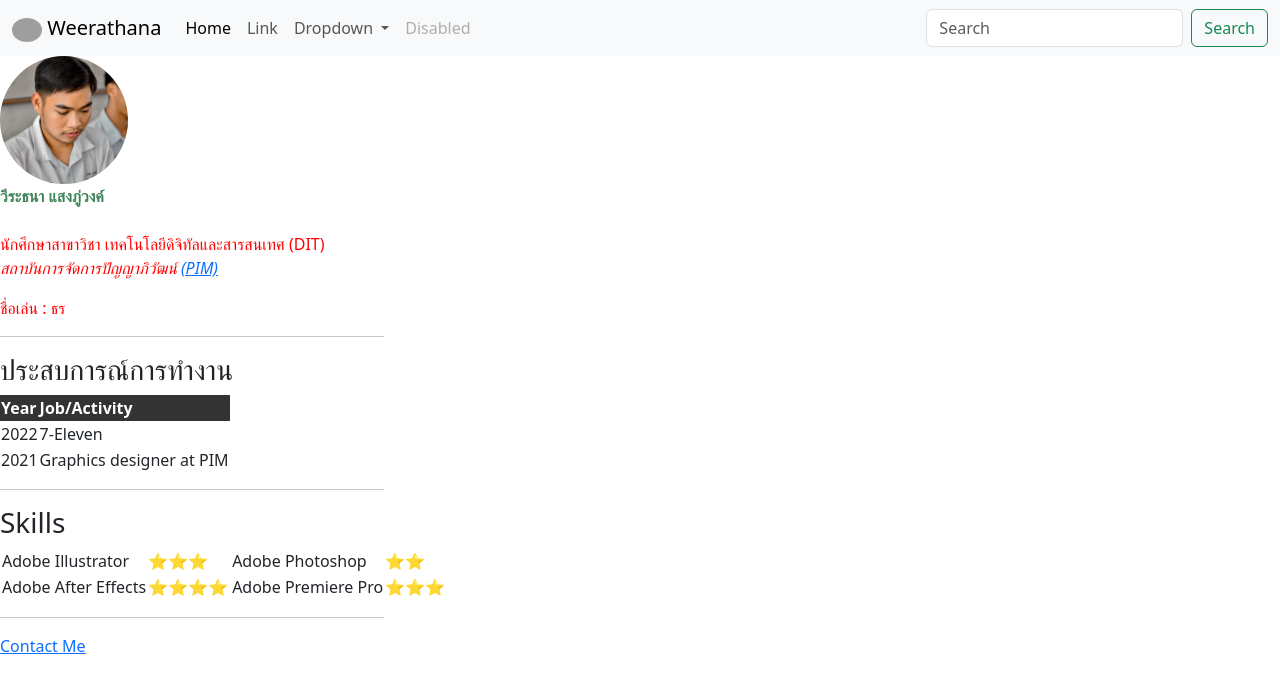
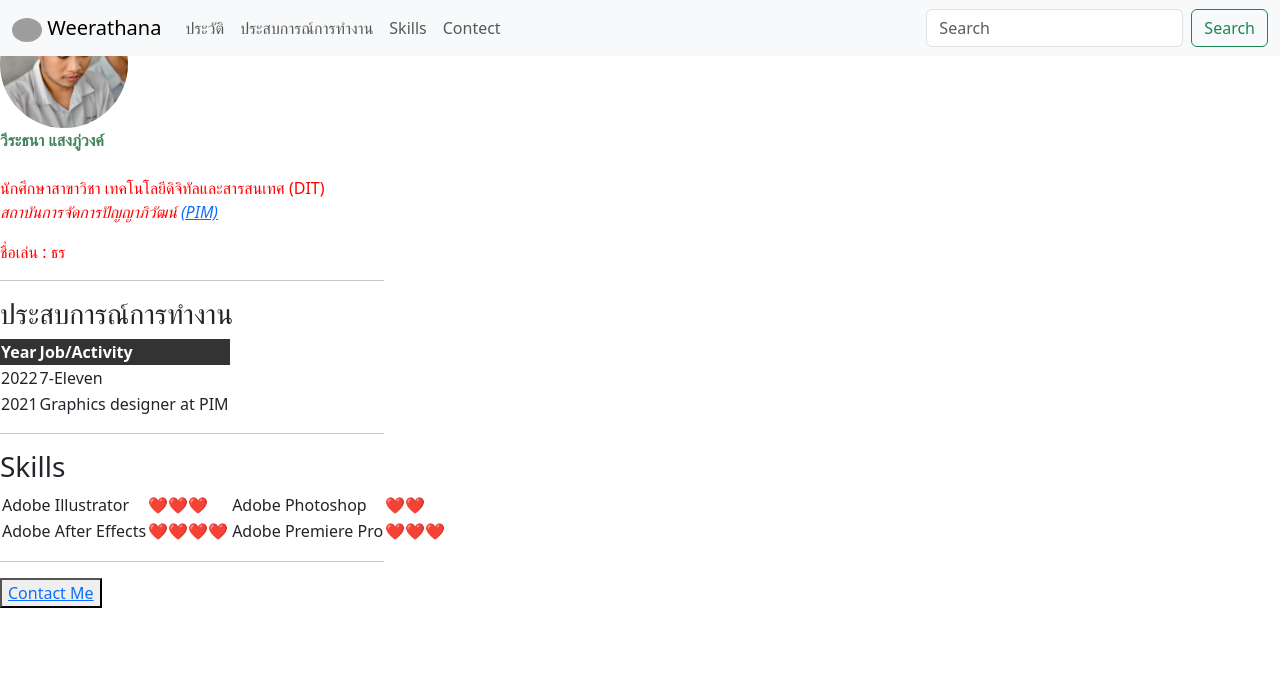
Before and after one commit to Weerathana19/ResumeV1, a plain HTML site: page index.html in a window 1280 px wide. Drawn offline with nearby package versions, Linux system fonts and the light colour scheme; grey boxes are pictures that could not be loaded.

Commit message:
Add files via upload

```diff
--- a/index.html
+++ b/index.html
@@ -12,7 +12,7 @@
   </head>
   <body>
 
-    <nav class="navbar navbar-expand-lg bg-body-tertiary">
+    <nav class="navbar navbar-expand-lg bg-body-tertiary fixed-top">
       <div class="container-fluid">
          <a class="navbar-brand" href="#">
           <img src="https://upload.wikimedia.org/wikipedia/pt/9/92/UKTV_channel_W_logo.png" alt="Bootstrap" width="30" height="24">
@@ -23,24 +23,17 @@
         <div class="collapse navbar-collapse" id="navbarSupportedContent">
           <ul class="navbar-nav me-auto mb-2 mb-lg-0">
             <li class="nav-item">
-              <a class="nav-link active" aria-current="page" href="#">Home</a>
+              <a class="nav-link" href="#1">ประวัติ</a>
             </li>
             <li class="nav-item">
-              <a class="nav-link" href="#">Link</a>
-            </li>
-            <li class="nav-item dropdown">
-              <a class="nav-link dropdown-toggle" href="#" role="button" data-bs-toggle="dropdown" aria-expanded="false">
-                Dropdown
-              </a>
-              <ul class="dropdown-menu">
-                <li><a class="dropdown-item" href="#">Action</a></li>
-                <li><a class="dropdown-item" href="#">Another action</a></li>
-                <li><hr class="dropdown-divider"></li>
-                <li><a class="dropdown-item" href="#">Something else here</a></li>
-              </ul>
+              <a class="nav-link" href="#2">ประสบการณ์การทำงาน</a>
             </li>
             <li class="nav-item">
-              <a class="nav-link disabled">Disabled</a>
+              <a class="nav-link" href="#3">Skills</a>
+            </li>
+
+            <li class="nav-item">
+              <a class="nav-link "href="#4">Contect</a>
             </li>
           </ul>
           <form class="d-flex" role="search">
@@ -52,12 +45,15 @@
     </nav>
 
 
+
+<div class="div1" id="1">
     <img width="10%" src="profile_img.jpg" alt="">
     <p><strong>วีระธนา แสงภู่วงค์ </strong><br><br>นักศึกษาสาขาวิชา เทคโนโลยีดิจิทัลและสารสนเทศ (DIT) <br><em>สถาบันการจัดการปัญญาภิวัฒน์ <a href="https://pim.ac.th/">(PIM)</a></em></p>
     <p>ชื่อเล่น : ธร</p>
-
+  </div>
     <hr>
 
+    <div class="div1"id="2">
     <h3>ประสบการณ์การทำงาน</h3>
     <table>
       <thead>
@@ -77,8 +73,10 @@
       </tr>
     </table>
 
+  </div>
     <hr>
 
+    <div class="div1" id="3">
     <h3>Skills</h3>
     <!--<ol>
       <li>Adobe Illustrator ⭐⭐⭐</li>
@@ -92,11 +90,11 @@
           <table>
             <tr>
               <td>Adobe Illustrator</td>
-              <td>⭐⭐⭐</td>
+              <td>❤️❤️❤️</td>
             </tr>
             <tr>
               <td>Adobe After Effects</td>
-              <td>⭐⭐⭐⭐</td>
+              <td>❤️❤️❤️❤️</td>
             </tr>
           </table>
         </td>
@@ -104,20 +102,19 @@
           <table>
             <tr>
               <td>Adobe Photoshop</td>
-              <td>⭐⭐</td>
+              <td>❤️❤️</td>
             </tr>
             <tr>
               <td>Adobe Premiere Pro</td>
-              <td>⭐⭐⭐</td>
+              <td>❤️❤️❤️</td>
             </tr>
           </table>
         </td>
       </tr>
     </table>
-
+  </div>
     <hr>
-
-      <a href="contact.html">Contact Me</a>
+<button class="btn1" id="4"><a class="a1" href="contact.html">Contact Me</a></button>
 
 
   <script src="https://cdn.jsdelivr.net/npm/bootstrap@5.3.0-alpha1/dist/js/bootstrap.bundle.min.js" integrity="sha384-w76AqPfDkMBDXo30jS1Sgez6pr3x5MlQ1ZAGC+nuZB+EYdgRZgiwxhTBTkF7CXvN" crossorigin="anonymous"></script>
```
